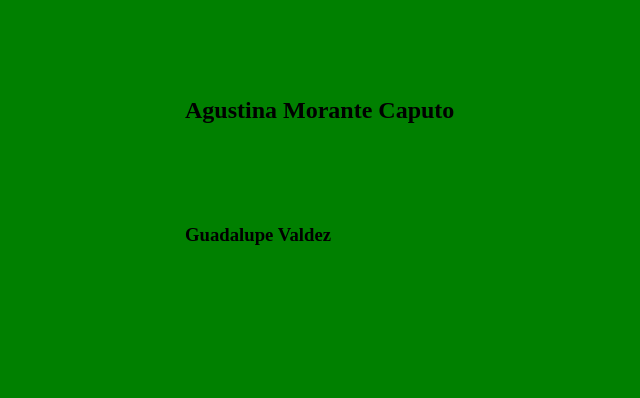
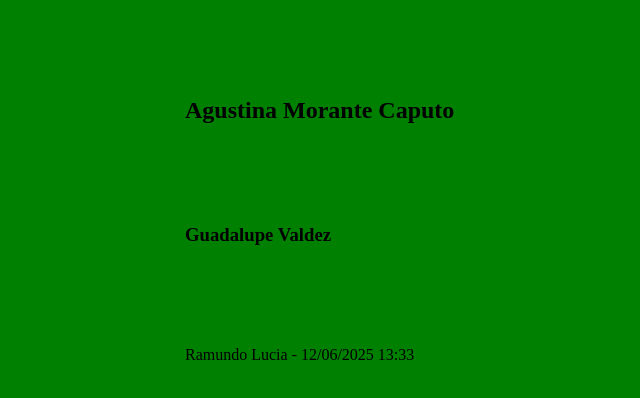
Before and after one commit to LuciaRamundo/TP_SO_I4_Equipo_105, a plain HTML site: page index.html in a window 1280 px wide. Shown: the part 240-638 px from the top of the page, without its empty margins (115-755 px from the left). Drawn offline with Linux system fonts and the light colour scheme.

Commit message:
GAMMA agregó su nombre, apellido, fecha y hora en TESTING

```diff
--- a/index.html
+++ b/index.html
@@ -10,5 +10,6 @@
 <h1>Controlde versiones</h1>
 <h2>Agustina Morante Caputo </h2>
 <h3>Guadalupe Valdez</h3>
+<p>Ramundo Lucia - 12/06/2025 13:33</p>
 </body>
 </html>
```
